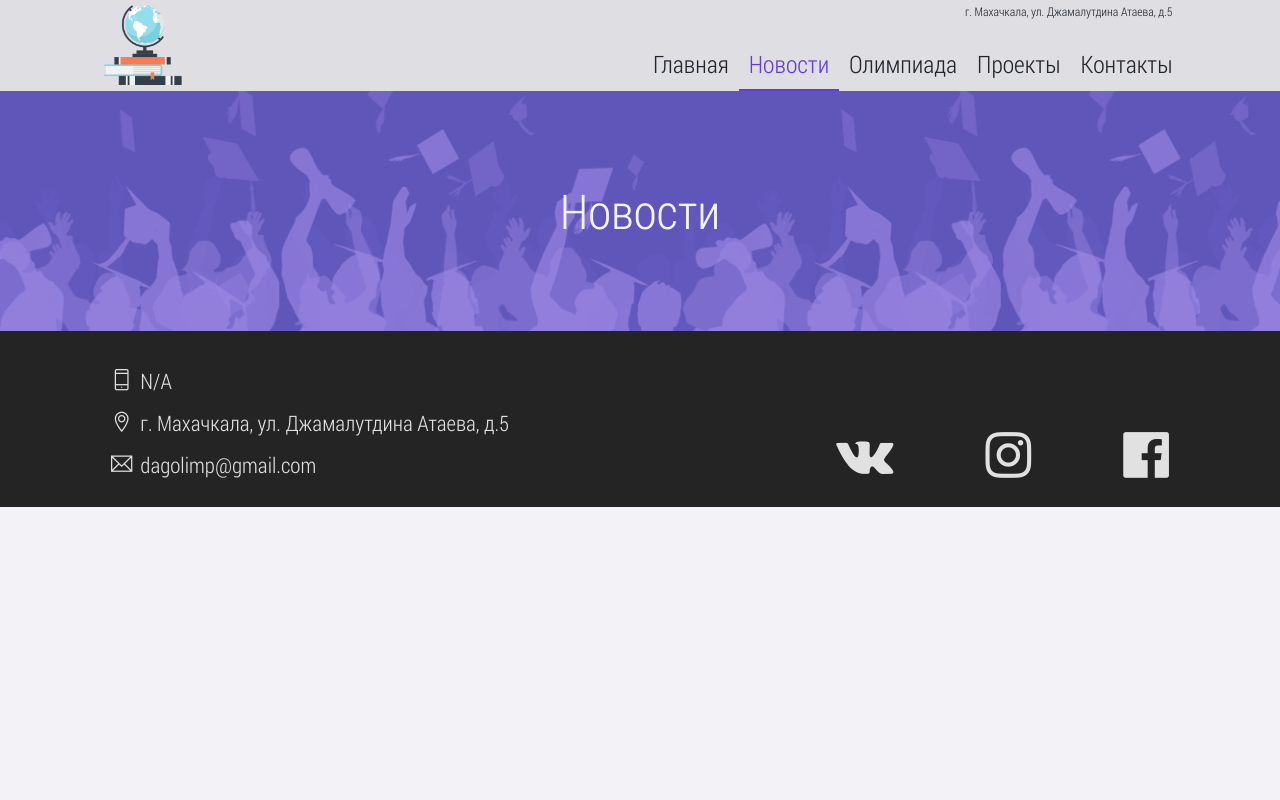
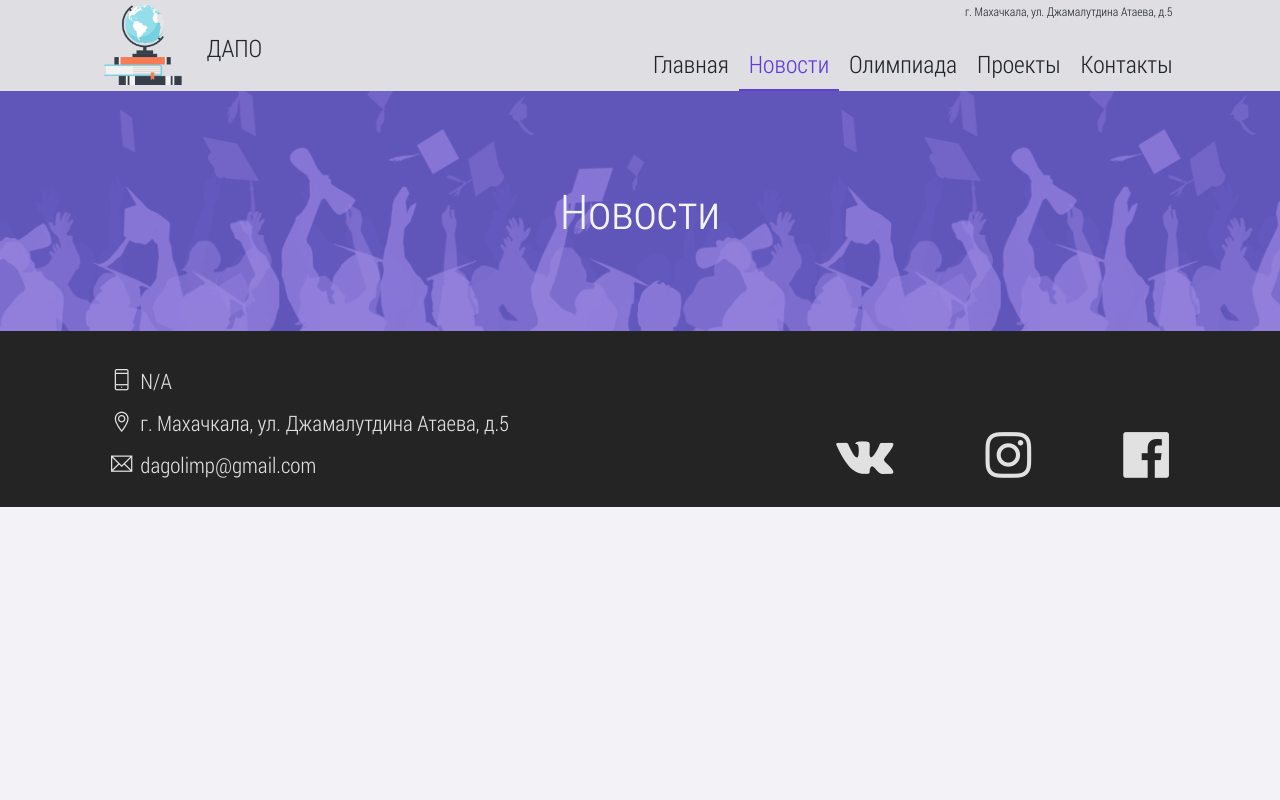
Before and after one commit to subher0/olympic-games-2018, a Django app: page /news in a window 1280 px wide. Run offline with Django 3.2, Linux system fonts and the light colour scheme; data that the repository does not hold is empty; some libraries are stand-ins or nearby versions.

Commit message:
Minor adjustments

```diff
--- a/main/templates/main/gen_templ.html
+++ b/main/templates/main/gen_templ.html
@@ -33,8 +33,9 @@
     </button>
     <div class="container">
         <div class="row row-wo-margin">
-            <div class="col-lg-2">
-                <a class="navbar-brand" href="/"><span class="logo-icon"></span></a>
+            <div class="col-lg-2 inline-flex">
+                  <a class="navbar-brand" href="/"><span class="logo-icon"></span></a>
+                <h3 class="vertical-center hidden-md-down">ДАПО</h2>
             </div>
             <div class="col-lg-8 offset-lg-2 col-wo-padding">
                 <div class="row">
--- a/static/css/general.css
+++ b/static/css/general.css
@@ -483,13 +483,21 @@ a, a:hover, a:focus {
     font-family: "Roboto", sans-serif !important;
     font-weight: 100;
 }
+
+.vertical-center {
+  margin-top: 30px;
+}
+
+.inline-flex {
+  display: inline-flex;
+}
 /*## HELPER SELECTORS ##*/
 /*****************************************************************************************************/
 /*** OTHER ***/
 body {
     background-color: var(--background-color);
     color: var(--font-color);
-    font-family: 'Open Sans', sans-serif;
+    font-family: 'Roboto', sans-serif;
     padding-right: 0 !important;
     overflow-x: hidden;
 }
--- a/static/css/index.css
+++ b/static/css/index.css
@@ -1,7 +1,7 @@
 body {
     background-color: var(--background-color);
     color: var(--font-color);
-    font-family: "Poiret One", sans-serif;
+    font-family: "Roboto", sans-serif;
     font-size: 16px;
     font-weight: 100;
     -webkit-font-smoothing: antialiased;
--- a/static/css/main.css
+++ b/static/css/main.css
@@ -1,6 +1,6 @@
 body {
     background-color: var(--background-color);
-    font-family: "Poiret One", sans-serif;
+    font-family: "Roboto", sans-serif;
     font-weight: 100;
     font-size: 16px;
     color: var(--font-color);
```
Also changed, not shown: 1 other file.
